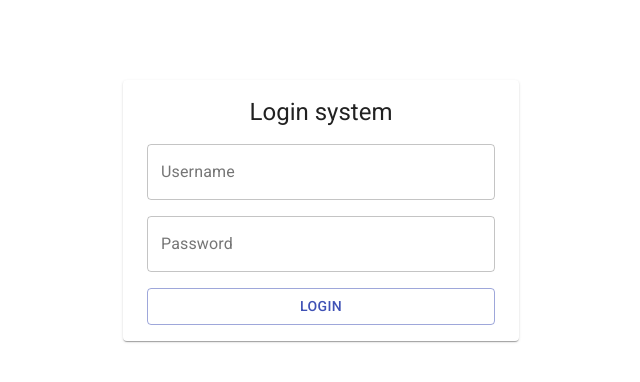
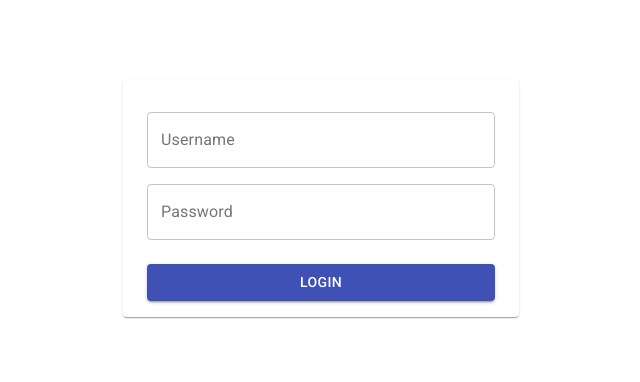
Before and after one commit to study-jsc/state-tree, a Next.js app: page /login in a window 1280 px wide. Shown: the top 382 px of the page, without its empty margins (319-959 px from the left). Built offline with nearby package versions, Linux system fonts and the light colour scheme.

Commit message:
chore: use formik for login

```diff
--- /dev/null
+++ b/src/@types/index.ts
@@ -0,0 +1,4 @@
+export interface IAuthor {
+  username: string;
+  password: string;
+}
--- /dev/null
+++ b/src/components/elements/FormikInput/index.tsx
@@ -0,0 +1,39 @@
+import { TextField } from "@material-ui/core";
+import { useField } from "formik";
+
+interface IProps {
+  name: string;
+  label?: string;
+  type?: string;
+  className?: string;
+  fullWidth?: boolean;
+  variant?: "filled" | "outlined" | "standard";
+}
+
+const FormikInput: React.FC<IProps> = ({
+  name,
+  label,
+  type,
+  className,
+  fullWidth,
+  variant,
+}) => {
+  const [field, meta] = useField({ name });
+
+  return (
+    <TextField
+      fullWidth={fullWidth}
+      label={label}
+      name={name}
+      type={type}
+      value={field.value}
+      className={className}
+      onChange={field.onChange}
+      error={meta.touched && !!meta.error}
+      helperText={meta.error}
+      variant={variant}
+    />
+  );
+};
+
+export { FormikInput };
--- a/src/components/elements/Input/index.tsx
+++ /dev/null
@@ -1,39 +0,0 @@
-import { TextField } from "@material-ui/core";
-import { memo, useCallback } from "react";
-
-interface IProps {
-  fullWidth?: boolean;
-  name?: string;
-  label?: string;
-  className?: string;
-  value?: string;
-  type?: string;
-  variant?: "filled" | "outlined" | "standard";
-  onChange?: (value: string) => void;
-}
-
-const Input: React.FC<IProps> = memo(
-  ({ fullWidth, name, label, className, value, type, variant, onChange }) => {
-    const handleChange = useCallback(
-      (e: React.ChangeEvent<HTMLInputElement>) => {
-        onChange && onChange(e.target.value);
-      },
-      [onChange]
-    );
-
-    return (
-      <TextField
-        fullWidth={fullWidth}
-        name={name}
-        label={label}
-        className={className}
-        value={value}
-        type={type}
-        variant={variant}
-        onChange={handleChange}
-      />
-    );
-  }
-);
-
-export { Input };
--- a/src/components/elements/index.ts
+++ b/src/components/elements/index.ts
@@ -1,2 +1,2 @@
 export * from "./Button";
-export * from "./Input";
+export * from "./FormikInput";
--- a/src/components/forms/Login/index.tsx
+++ /dev/null
@@ -1,69 +0,0 @@
-import { makeStyles, Typography } from "@material-ui/core";
-import { Button, Input } from "components/elements";
-import { useFormik } from "formik";
-import { useCallback } from "react";
-
-interface IProps {}
-
-const useStyles = makeStyles((theme) => ({
-  mt2: {
-    marginTop: theme.spacing(2),
-  },
-}));
-
-const LoginForm = () => {
-  const classes = useStyles();
-  const { values, handleSubmit, setFieldValue } = useFormik({
-    initialValues: {
-      username: "",
-      password: "",
-    },
-    onSubmit: (values) => {
-      console.log({ values });
-    },
-  });
-
-  const setUsername = useCallback((value: string) => {
-    setFieldValue("username", value);
-  }, []);
-  const setPassword = useCallback((value: string) => {
-    setFieldValue("password", value);
-  }, []);
-
-  return (
-    <form>
-      <Typography align="center" component="h5" variant="h5">
-        Login system
-      </Typography>
-      <Input
-        fullWidth
-        name="username"
-        label="Username"
-        variant="outlined"
-        className={classes.mt2}
-        value={values.username}
-        onChange={setUsername}
-      />
-      <Input
-        fullWidth
-        name="password"
-        label="Password"
-        variant="outlined"
-        type="password"
-        className={classes.mt2}
-        value={values.password}
-        onChange={setPassword}
-      />
-      <Button
-        fullWidth
-        label="Login"
-        type="primary"
-        variant="outlined"
-        className={classes.mt2}
-        onClick={handleSubmit}
-      />
-    </form>
-  );
-};
-
-export default LoginForm;
--- /dev/null
+++ b/src/components/forms/LoginForm/index.tsx
@@ -0,0 +1,54 @@
+import { Button, makeStyles } from "@material-ui/core";
+import { FormikInput } from "components/elements";
+import { Form, Formik } from "formik";
+import { IAuthor } from "@types";
+
+interface IProps {
+  initValue: IAuthor;
+  onLogin: (value: IAuthor) => void;
+}
+
+const useStyles = makeStyles((theme) => ({
+  input: {
+    marginTop: theme.spacing(2),
+  },
+  btn: {
+    marginTop: theme.spacing(3),
+  },
+}));
+
+const LoginForm: React.FC<IProps> = ({ initValue, onLogin }) => {
+  const classes = useStyles();
+  return (
+    <Formik initialValues={initValue} onSubmit={onLogin}>
+      <Form>
+        <FormikInput
+          fullWidth
+          name="username"
+          variant="outlined"
+          label="Username"
+          className={classes.input}
+        />
+        <FormikInput
+          fullWidth
+          name="password"
+          variant="outlined"
+          label="Password"
+          className={classes.input}
+          type="password"
+        />
+        <Button
+          fullWidth
+          type="submit"
+          className={classes.btn}
+          color="primary"
+          variant="contained"
+        >
+          Login
+        </Button>
+      </Form>
+    </Formik>
+  );
+};
+
+export { LoginForm };
--- a/src/components/forms/index.ts
+++ b/src/components/forms/index.ts
@@ -1 +1 @@
-export { default as LoginForm } from "./Login";
+export * from "./LoginForm";
--- a/src/pages/login.tsx
+++ b/src/pages/login.tsx
@@ -16,7 +16,15 @@ const Login = () => {
   return (
     <Container maxWidth="xs" className={classes.container}>
       <Paper className={classes.paper}>
-        <LoginForm />
+        <LoginForm
+          initValue={{
+            username: "",
+            password: "",
+          }}
+          onLogin={(value) => {
+            console.log({ value });
+          }}
+        />
       </Paper>
     </Container>
   );
```
Also changed, not shown: src/stores/login/Store.ts (added, +12 -0 lines), src/stores/login/index.ts (added, +9 -0 lines), src/stores/index.ts (added).
